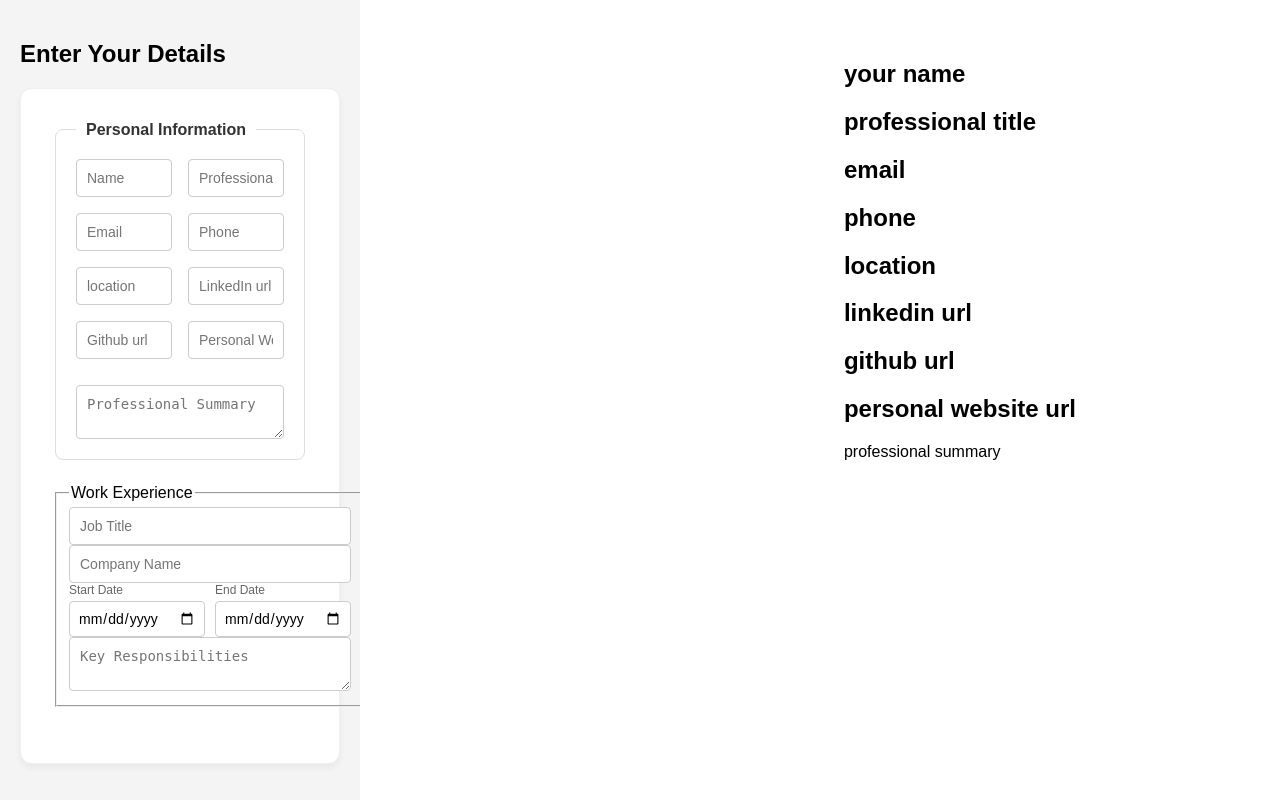
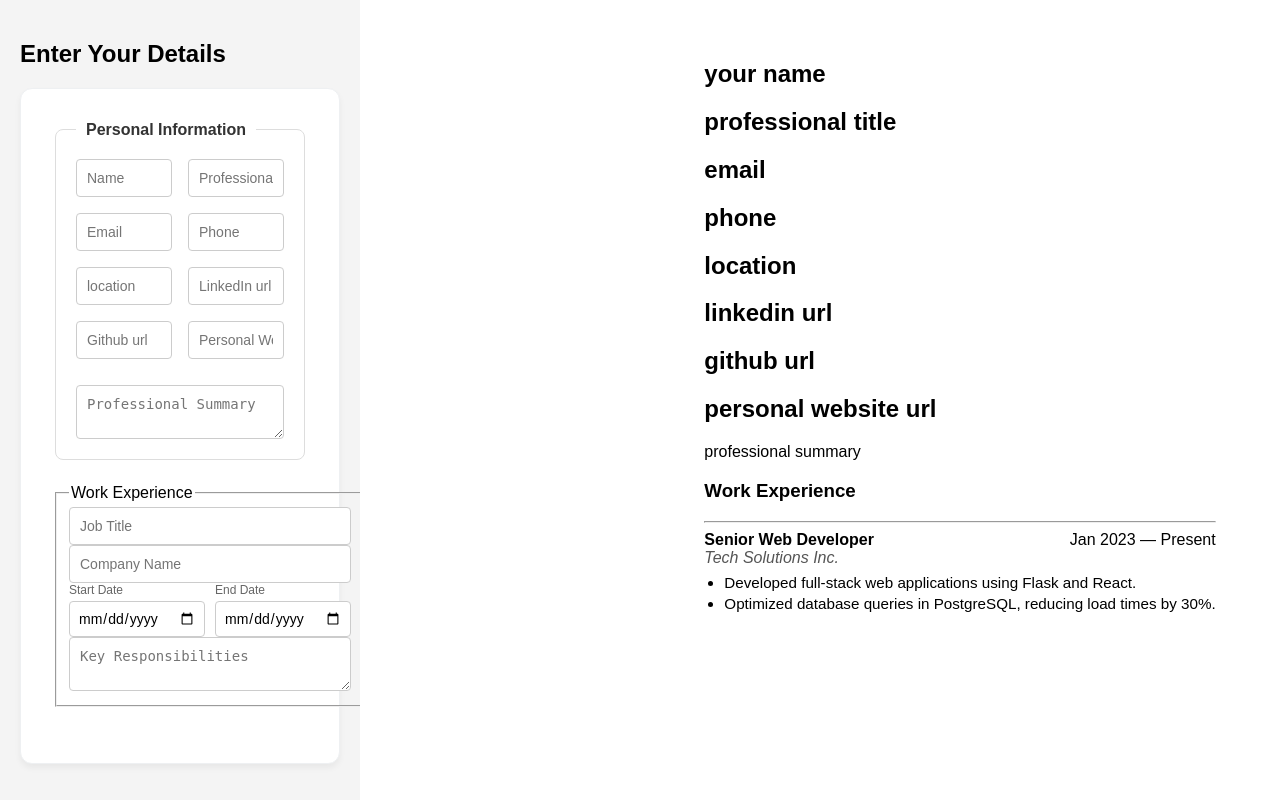
Before and after one commit to aswanth-mc/atsFriendlyResumeBulilder, a Flask app: page / in a window 1280 px wide. Run offline with Flask 3, Linux system fonts and the light colour scheme.

Commit message:
feat :  add weork exp preview

```diff
--- a/templates/index.html
+++ b/templates/index.html
@@ -56,6 +56,20 @@
             <h2 id="preview-github">github url</h2>
             <h2 id="preview-website">personal website url</h2>
             <p id="preview-summary">professional summary</p>
+            <h3>Work Experience</h3>
+    <hr>
+
+    <div class="job-entry">
+        <div class="job-header">
+            <strong id="preview-job-title">Senior Web Developer</strong>
+            <span id="preview-job-dates">Jan 2023 — Present</span>
+        </div>
+        <div class="company-name" id="preview-company">Tech Solutions Inc.</div>
+        <ul class="responsibilities-list" id="preview-responsibilities">
+            <li>Developed full-stack web applications using Flask and React.</li>
+            <li>Optimized database queries in PostgreSQL, reducing load times by 30%.</li>
+        </ul>
+    </div>
         </div>
     </aside>
 
```
